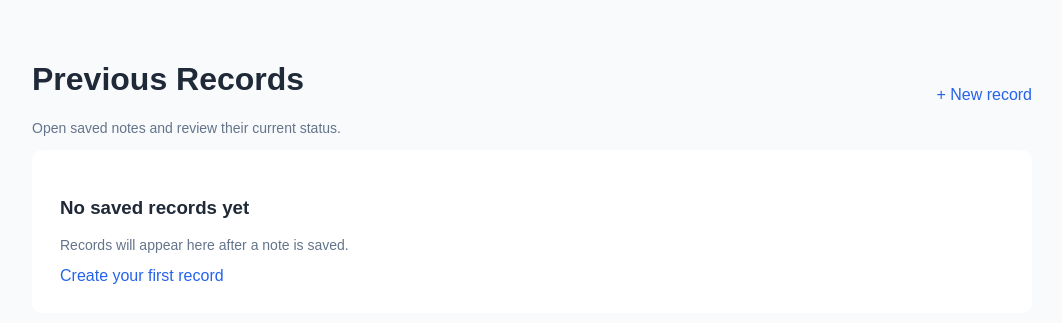
After one commit to AyushiTaralkar/Field-to-record, a FastAPI app: template templates/history.html in a window 1280 px wide. The commit adds this page. Shown: the top 323 px of the page, without its empty margins (108-1170 px from the left). Run offline with FastAPI, Linux system fonts and the light colour scheme; the template is opened without the code that fills it, so the values that code supplies are empty.

Commit message:
record history

```diff
--- a/app/main.py
+++ b/app/main.py
@@ -1,21 +1,44 @@
 
 from datetime import datetime
+import os
+import tempfile
 
-from fastapi import FastAPI, Form, Request
+from fastapi import FastAPI, Form, Request, UploadFile, File, HTTPException
 from fastapi.responses import HTMLResponse
 from fastapi.templating import Jinja2Templates
 
-from app.database import init_db, save_record, get_record
+from app.database import init_db, save_record, get_record, list_records
 from app.audit import init_audit_table, log_event
 from app.structure import structure_record
-import os
-import tempfile
-
-from fastapi import UploadFile, File, HTTPException
 from app.speech import transcribe_audio
 
 app = FastAPI(title="Field-to-Record")
 templates = Jinja2Templates(directory="templates")
+
+@app.get("/records", response_class=HTMLResponse)
+def previous_records(request: Request):
+    records = list_records()
+
+    return templates.TemplateResponse(
+        request=request,
+        name="history.html",
+        context={"records": records},
+    )
+
+
+@app.get("/records/{record_id}", response_class=HTMLResponse)
+def view_previous_record(request: Request, record_id: str):
+    record = get_record(record_id)
+
+    if record is None:
+        raise HTTPException(status_code=404, detail="Record not found")
+
+    return templates.TemplateResponse(
+        request=request,
+        name="record_detail.html",
+        context={"record": record},
+    )
+
 
 
 
--- /dev/null
+++ b/templates/history.html
@@ -0,0 +1,69 @@
+
+<!DOCTYPE html>
+<html lang="en">
+<head>
+    <meta charset="UTF-8">
+    <meta name="viewport" content="width=device-width, initial-scale=1.0">
+    <title>Previous Records | Field-to-Record</title>
+    <style>
+        body {
+            font-family: Arial, sans-serif;
+            max-width: 1000px;
+            margin: 40px auto;
+            padding: 0 20px;
+            color: #1f2937;
+            background: #f8fafc;
+        }
+        a { color: #2563eb; text-decoration: none; }
+        .top { display: flex; justify-content: space-between; align-items: center; gap: 12px; }
+        .record {
+            background: white;
+            border: 1px solid #e2e8f0;
+            border-radius: 10px;
+            padding: 18px;
+            margin: 14px 0;
+        }
+        .muted { color: #64748b; font-size: 14px; }
+        .status { font-weight: bold; text-transform: capitalize; }
+        .empty { padding: 28px; background: white; border-radius: 10px; }
+    </style>
+</head>
+<body>
+    <div class="top">
+        <div>
+            <h1>Previous Records</h1>
+            <p class="muted">Open saved notes and review their current status.</p>
+        </div>
+        <a href="/">+ New record</a>
+    </div>
+
+    {% if records %}
+        {% for record in records %}
+            <article class="record">
+                <h3>
+                    <a href="/records/{{ record.record_id }}">
+                        Record {{ record.record_id }}
+                    </a>
+                </h3>
+                <p>
+                    <strong>Status:</strong>
+                    <span class="status">{{ record.status or "unknown" }}</span>
+                </p>
+                <p class="muted">
+                    Created: {{ record.record_created_at or "Not available" }}
+                </p>
+                {% if record.reviewed_at %}
+                    <p class="muted">Reviewed: {{ record.reviewed_at }}</p>
+                {% endif %}
+                <a href="/records/{{ record.record_id }}">Open record →</a>
+            </article>
+        {% endfor %}
+    {% else %}
+        <div class="empty">
+            <h3>No saved records yet</h3>
+            <p class="muted">Records will appear here after a note is saved.</p>
+            <a href="/">Create your first record</a>
+        </div>
+    {% endif %}
+</body>
+</html>
--- a/templates/index.html
+++ b/templates/index.html
@@ -5,6 +5,7 @@
     <meta charset="UTF-8">
     <meta name="viewport" content="width=device-width, initial-scale=1.0">
     <title>Field-to-Record</title>
+    <a href="/records">Previous Records</a>
 
     <style>
         body {
```
Also changed, not shown: templates/record_detail.html (added, +89 -0 lines).
